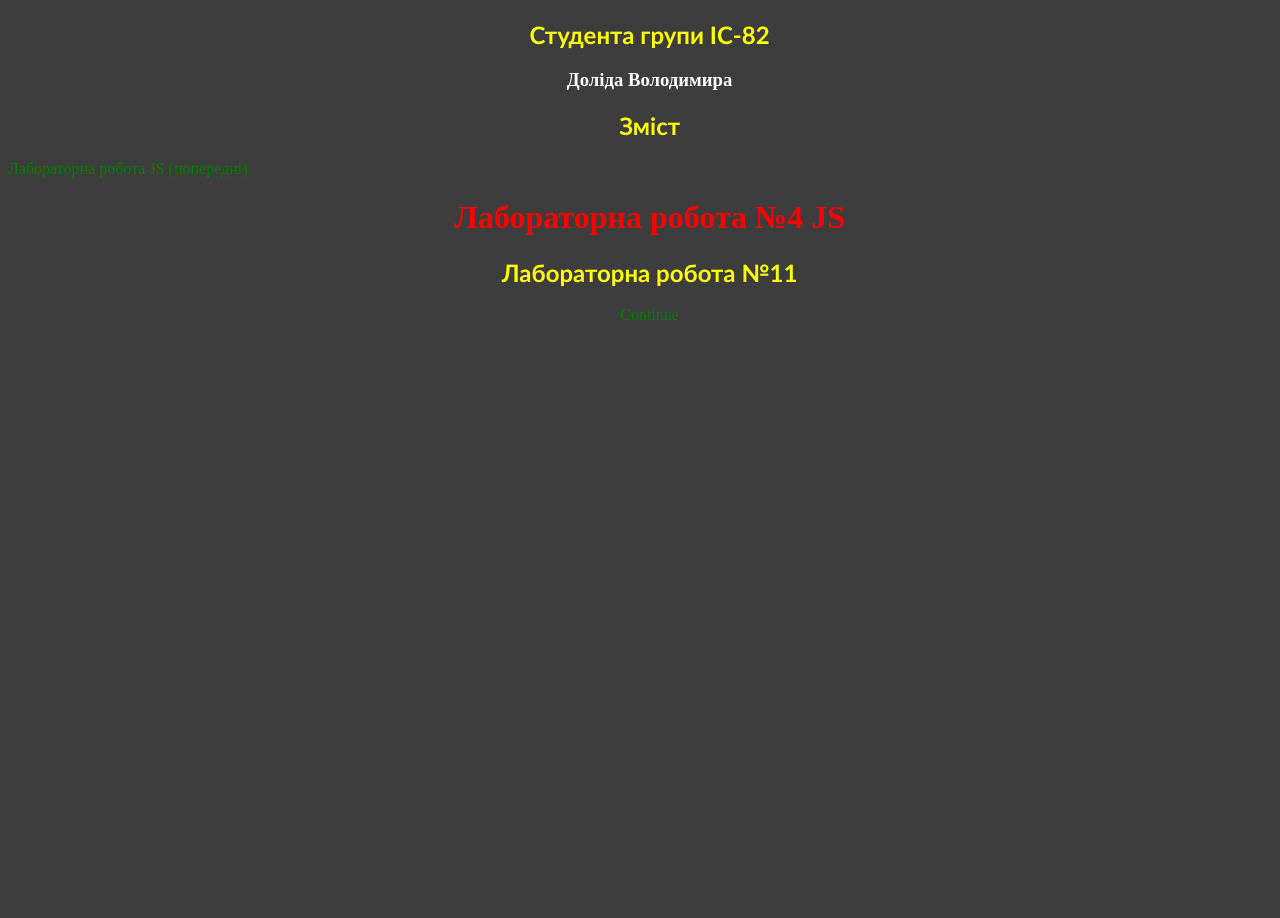
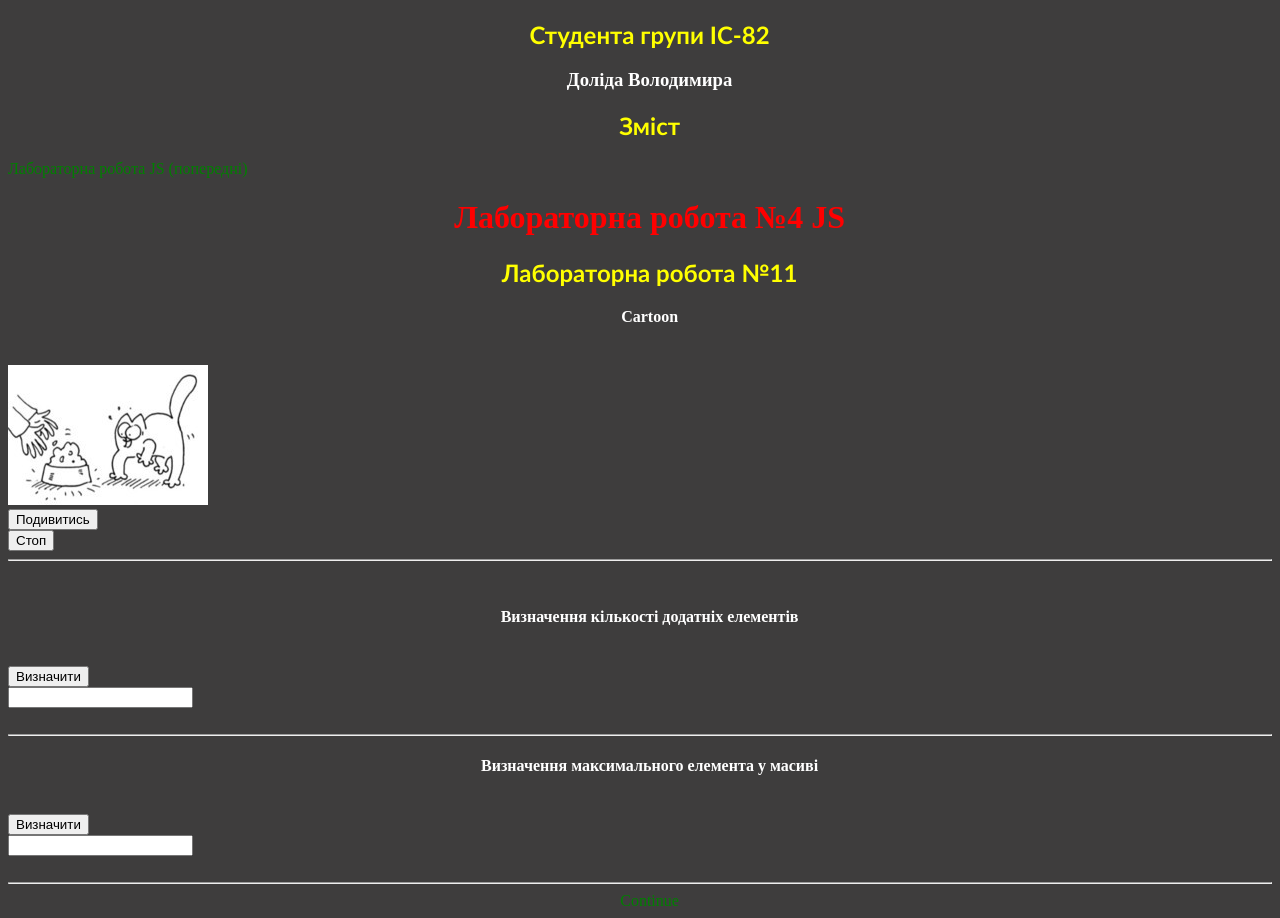
Before and after one commit to Volodya215/myFirstlaba, a website: page html/lab5_7.html in a window 1280 px wide. Before the commit the page ends 800 px from the top, so only its background shows below. Drawn offline with Linux system fonts and the light colour scheme.

Commit message:
Js lab 11

```diff
--- a/JS/v11.js
+++ b/JS/v11.js
@@ -0,0 +1,55 @@
+function mult() {
+	img_array = new Array()
+	for (var i = 0; i < 6; i++) { img_array[i] = new Image(50, 100) }
+	// eslint-disable-next-line no-redeclare
+	for (var i = 1; i < 7; i++) { img_array[i - 1].src = '../cartoon/cat' + i + '.png' }
+	// img_array[0].src = '../cartoon/cat1.png'
+	// img_array[1].src = '../cartoon/cat2.png'
+	// img_array[2].src = '../cartoon/cat3.png'
+	// img_array[3].src = '../cartoon/cat4.png'
+	// img_array[4].src = '../cartoon/cat5.png'
+	// img_array[5].src = '../cartoon/cat6.png'
+	var t = new Date()
+	p = -1
+}
+
+var x = 1;
+
+function s() {
+	p = p + 1
+	document.images[0].src = img_array[p].src
+	// eslint-disable-next-line no-implied-eval
+	if (x == 1) setTimeout('s()', 600)
+	else return
+
+	if (p == 5) p = -1
+}
+
+function stop() {
+	x = 0;
+	document.images[0].src = img_array[0].src
+}
+
+var input = new Array(1, 2, 3, -3, -2, -1, 0, 1);
+
+function countPositiveNumbers() {
+	var result = new Array()
+	input.forEach((number) => {
+		if (Number(number) && number > 0) {
+			result.push(number)
+		}
+	})
+	document.plus.res.value = result.join(', ')
+}
+
+var mass = new Array(15, 22, 3, -32, -12, -7, 9, 451);
+
+function findMax() {
+	var max = mass[0];
+	mass.forEach((number) => {
+		if (Number(number) && number > max) {
+			max = number
+		}
+	})
+	document.max.res.value = max;
+}
--- a/html/lab5_7.html
+++ b/html/lab5_7.html
@@ -9,7 +9,7 @@
     <link rel="stylesheet" type="text/css" href="../css/lab5.css">
 </head>
 
-<body>
+<body onLoad="mult()">
     <h2>Студента групи ІС-82</h2>
     <h3>Доліда Володимира</h3>
     <h2>Зміст</h2>
@@ -20,7 +20,26 @@
 
     <h2>Лабораторна робота №11</h2>
 
+    <h4>Cartoon</h4>
+    <form name="cartoons"><br>
+        <img src="../cartoon/cat1.png">
+        <br>
+        <input type="button" name="But" value="Подивитись" onClick="s()"><br>
+        <input type="button" name="Stop" value="Стоп" onClick="stop()">
+        <hr><br>
+    </form>
 
+    <h4>Визначення кількості додатніх елементів</h4>
+    <form name="plus"><br>
+        <input type="button" name="But" value="Визначити" onClick="countPositiveNumbers()"><br>
+        <input type="text" name="res">
+    </form><br><hr>
+
+    <h4>Визначення максимального елемента у масиві</h4>
+    <form name="max"><br>
+        <input type="button" name="But" value="Визначити" onClick="findMax()"><br>
+        <input type="text" name="res">
+    </form><br><hr>
 
     <center>
         <A href="lab5_8.html" onmouseover="img(1, 1)" onmouseout="img(1,0)">Continue</A>
```
Also changed, not shown: cartoon/cat1.png (added), cartoon/cat2.png (added), cartoon/cat3.png (added), cartoon/cat4.png (added), cartoon/cat5.png (added), cartoon/cat6.png (added).
